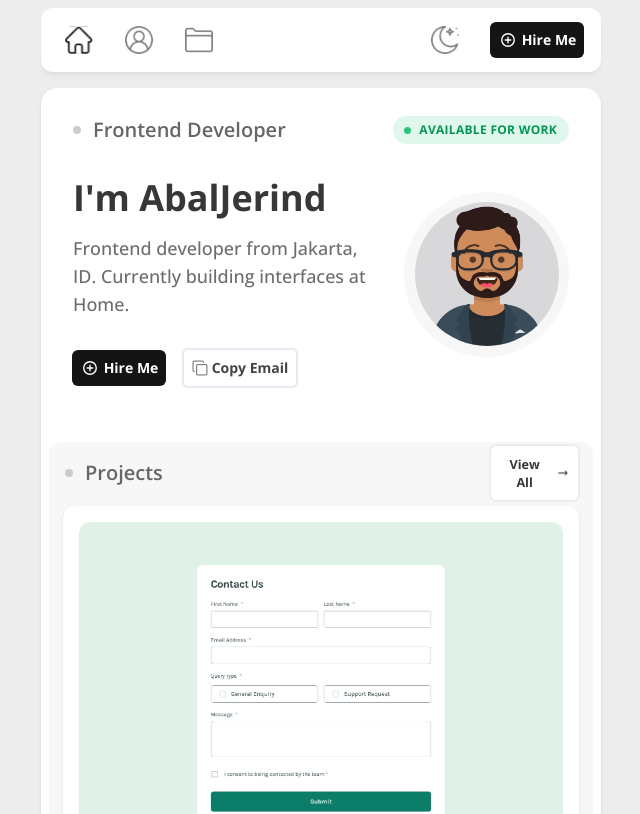
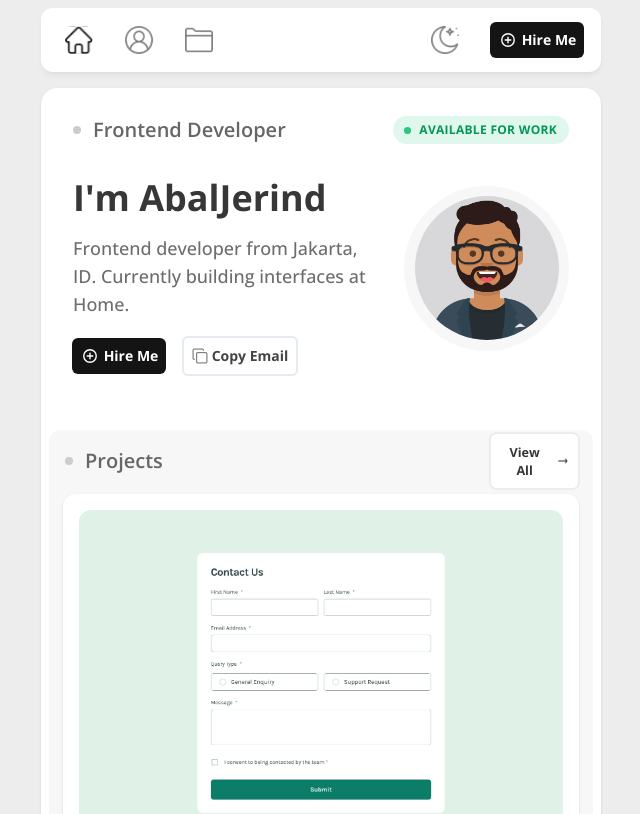
Before and after one commit to Abaljerind/portofolio-jerind, a React (Vite) app: page / in a window 1280 px wide. Shown: the top 814 px of the page, without its empty margins (319-959 px from the left). Built offline with nearby package versions, Linux system fonts and the light colour scheme.

Commit message:
Add styles for breakpoint lg for div
Add styles for margin top

```diff
--- a/src/pages/HomePage.jsx
+++ b/src/pages/HomePage.jsx
@@ -43,7 +43,7 @@ function HomePage() {
               </p>
             </div>
 
-            <div className="lg:-ml-2">
+            <div className="lg:-mt-3 lg:-ml-2">
               <Buttons />
             </div>
           </div>
```
